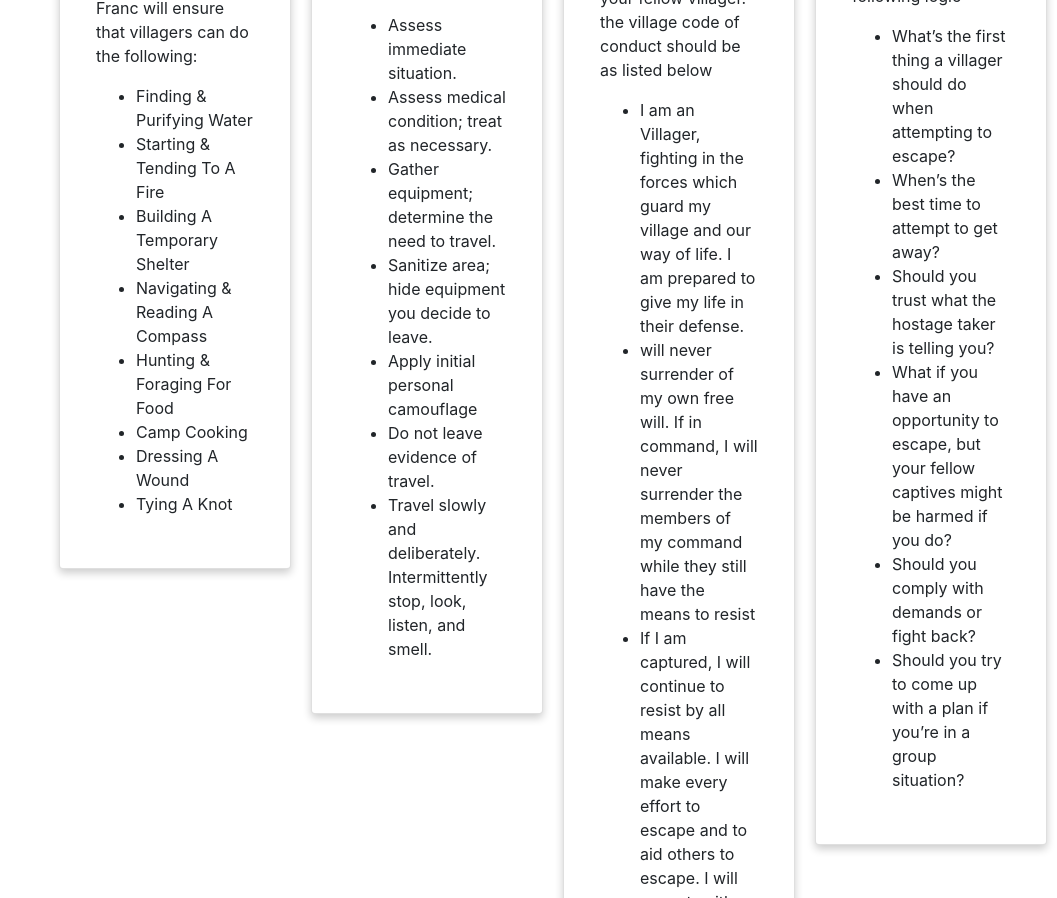
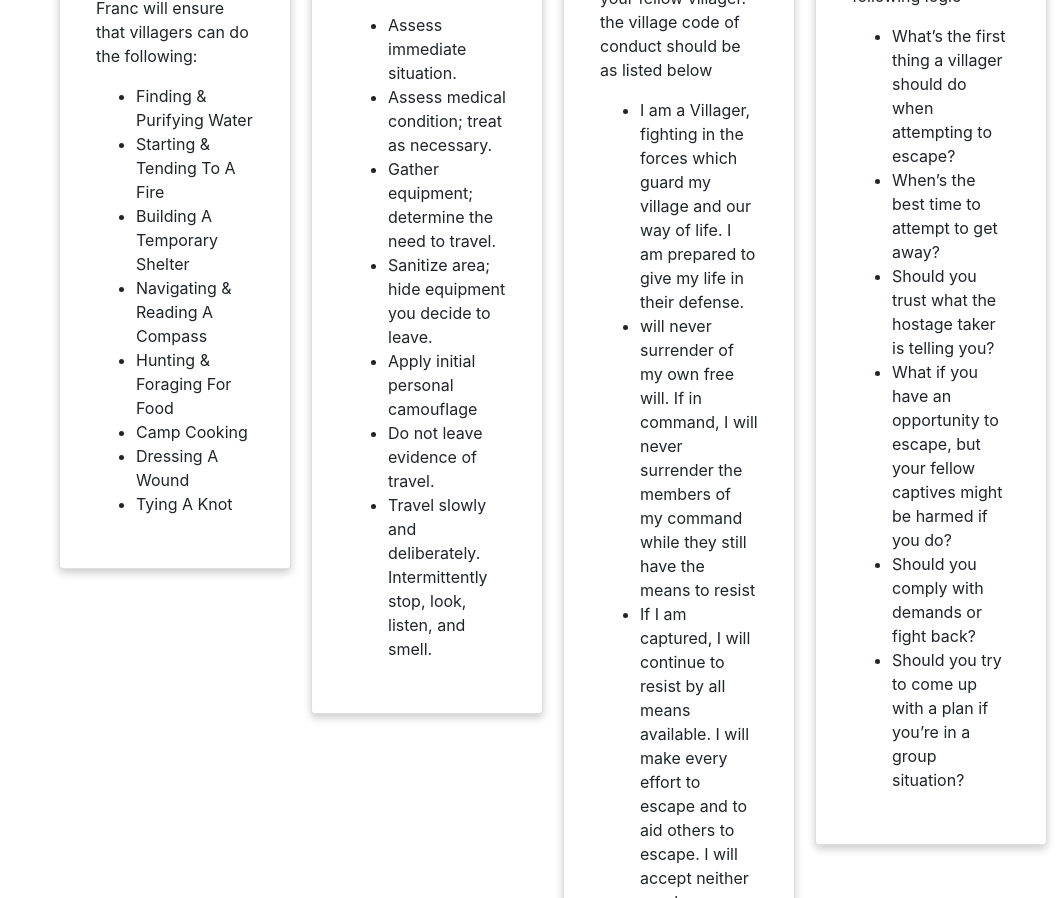
Before and after one commit to patrick-merrick/Responsive-Portfolio, a website with bundled scripts: page portfolio.html in a window 1280 px wide. Shown: the part 1293-2191 px from the top of the page, without its empty margins (223-1280 px from the left). Built offline with nearby package versions, Linux system fonts and the light colour scheme; a web font is replaced by a local one.

Commit message:
commit 6

```diff
--- a/portfolio.html
+++ b/portfolio.html
@@ -158,7 +158,7 @@
         <p class="card-text">Franc can teach villagers how to resist their opposition i.e. (a monster). You will learn to employ some basic
           techniques to protect yourself and your fellow villager. the village code of conduct should be as listed below</p>
           <ul>
-            <li>I am an Villager, fighting in the forces which guard my village and our way of life. I am prepared to give my life in their defense.</li>
+            <li>I am a Villager, fighting in the forces which guard my village and our way of life. I am prepared to give my life in their defense.</li>
             <li>will never surrender of my own free will. If in command, I will never surrender the members of my command while they still have the means to resist</li>
             <li>If I am captured, I will continue to resist by all means available. I will make every effort to escape and to aid others to escape. I will accept neither parole nor special favors from the enemy.</li>
             <li>I become a prisoner of war, I will keep faith with my fellow prisoners. I will give no information nor take part in any action which might be harmful to my comrades. If I am senior I will take command. If not, I will obey the lawful orders of those appointed over me and will back them up in every way..</li>
```
